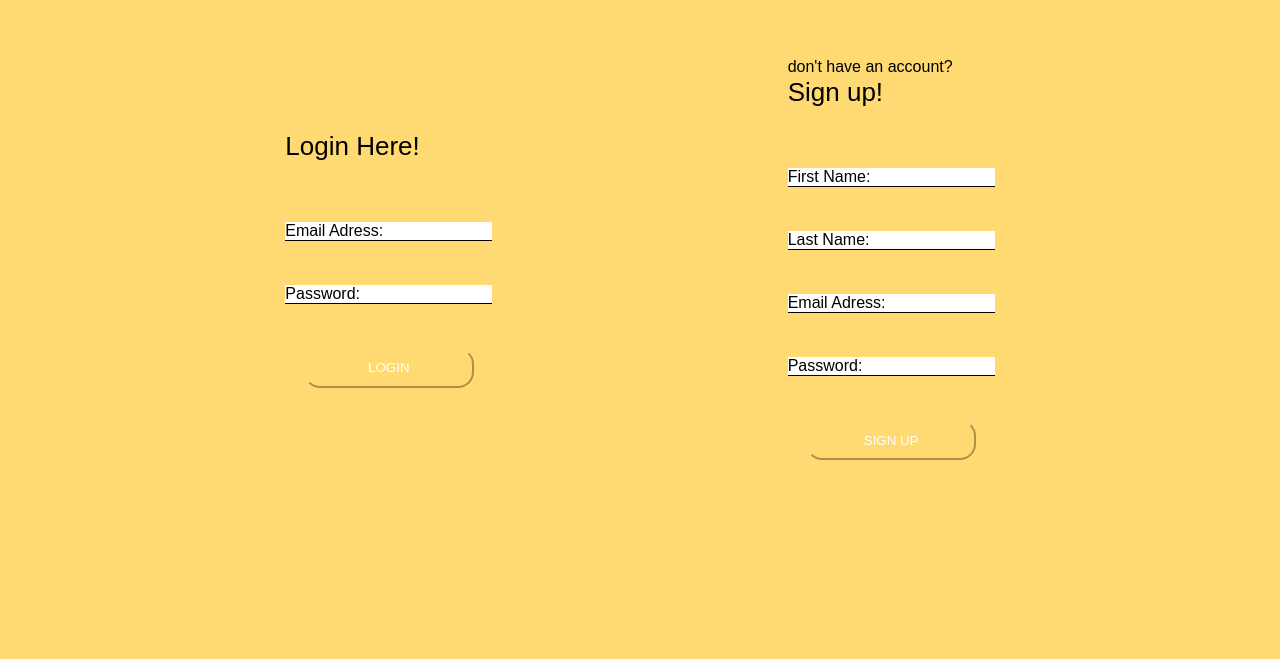
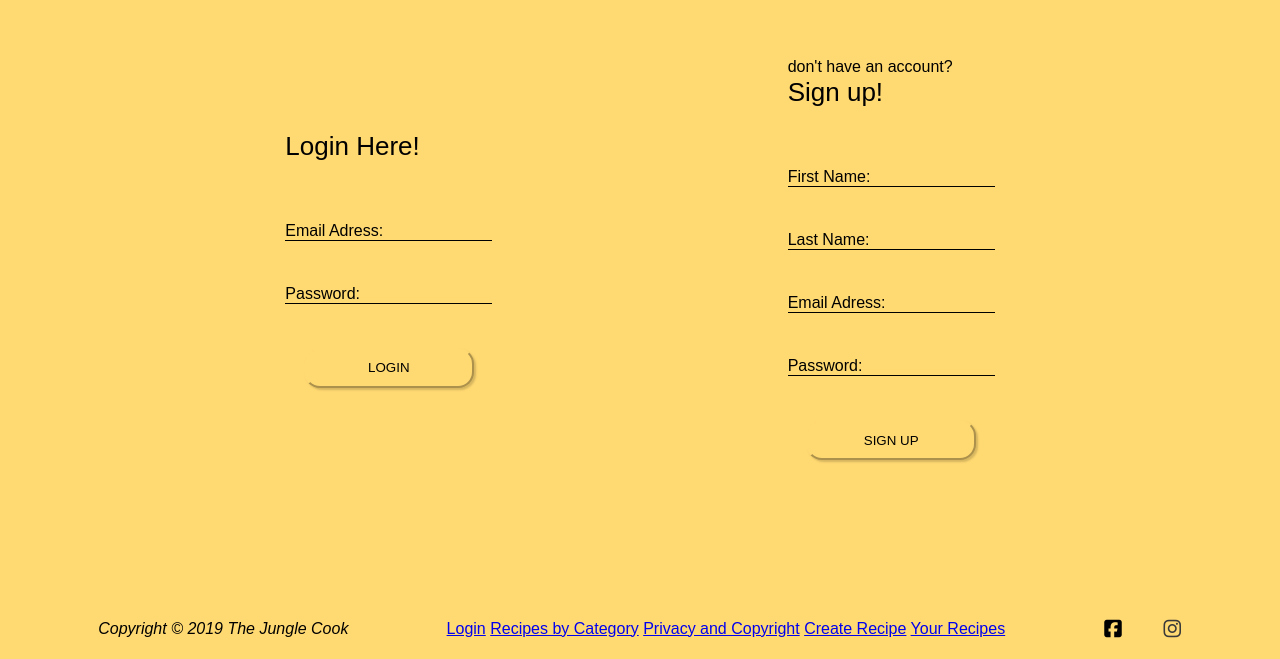
Before and after one commit to onxstigb/theJungleCook, a website: page index.html in a window 1280 px wide. Shown: the part 141-800 px from the top of the page. Drawn offline with Linux system fonts and the light colour scheme.

Commit message:
footer added and README updated

```diff
--- a/index.html
+++ b/index.html
@@ -5,6 +5,13 @@
     <meta http-equiv="X-UA-Compatible" content="IE=edge" />
     <meta name="viewport" content="width=device-width, initial-scale=1.0" />
     <title>JungleCook</title>
+    <link
+      rel="stylesheet"
+      href="https://cdnjs.cloudflare.com/ajax/libs/font-awesome/6.6.0/css/all.min.css"
+      integrity="sha512-Kc323vGBEqzTmouAECnVceyQqyqdsSiqLQISBL29aUW4U/M7pSPA/gEUZQqv1cwx4OnYxTxve5UMg5GT6L4JJg=="
+      crossorigin="anonymous"
+      referrerpolicy="no-referrer"
+    />
     <link rel="stylesheet" href="css/styles.css" />
   </head>
   <body>
@@ -58,6 +65,23 @@
       </div>
     </div>
 
+    <footer>
+      <span>Copyright © 2019 The Jungle Cook</span>
+      <div class="links">
+        <a href="#login">Login</a>
+        <a href="#recipescategory">Recipes by Category</a>
+        <a href="#privacy">Privacy and Copyright</a>
+        <a href="#create">Create Recipe</a>
+        <a href="#yours">Your Recipes</a>
+      </div>
+      <div class="icons">
+        <div class="fb"><i class="fa-brands fa-square-facebook fa-lg"></i></div>
+        <div class="insta">
+          <i class="fa-brands fa-instagram fa-lg" style="color: #393939"></i>
+        </div>
+      </div>
+    </footer>
+
     <script src="lib/jquery-3.7.1.min.js"></script>
     <script type="module" src="app/app.js"></script>
     <script type="module" src="model/model.js"></script>
--- a/scss/account/account.scss
+++ b/scss/account/account.scss
@@ -14,6 +14,7 @@
     border-left: 0px;
     border-right: 0px;
     border-bottom: 1.5px solid black;
+    background-color: $site-yellow;
   }
 
   input:focus {
@@ -33,6 +34,8 @@
     background-color: $site-yellow;
     border-radius: 16px;
     border-color: $site-yellow;
+    box-shadow: 2px 2px 2px #d6b65f;
+    color: #000000;
     cursor: pointer;
   }
 
--- /dev/null
+++ b/scss/footer.scss
@@ -0,0 +1,49 @@
+footer {
+  position: relative;
+  bottom: 40px;
+  display: flex;
+  align-items: center;
+  justify-content: space-evenly;
+
+  span {
+    font-style: italic;
+  }
+
+  .links {
+    justify-content: space-evenly;
+    color: $site-black;
+    text-decoration: none;
+  }
+
+  .icons {
+    display: flex;
+
+    .fb {
+      //   background-color: red;
+      margin-right: 40.4px;
+      height: 19px;
+      width: 19px;
+
+      i {
+        display: flex;
+        align-items: center;
+        justify-content: space-evenly;
+        height: 19px;
+        width: 19px;
+      }
+    }
+    .insta {
+      //   background-color: red;
+      height: 19px;
+      width: 19px;
+
+      i {
+        display: flex;
+        align-items: center;
+        justify-content: space-evenly;
+        height: 19px;
+        width: 19px;
+      }
+    }
+  }
+}
--- a/scss/styles.scss
+++ b/scss/styles.scss
@@ -1,3 +1,4 @@
 @import "variables.scss";
 @import "structure.scss";
+@import "footer.scss";
 @import "account/account.scss";
--- a/scss/variables.scss
+++ b/scss/variables.scss
@@ -4,5 +4,6 @@ $site-light-pink: #fcbcb8;
 $site-pink: #efa7a7;
 $site-yellow: #ffd972;
 $site-red: #f25c54;
+$site-black: #393939;
 
 // measurements
```
Also changed, not shown: README.md, css/styles.css.
